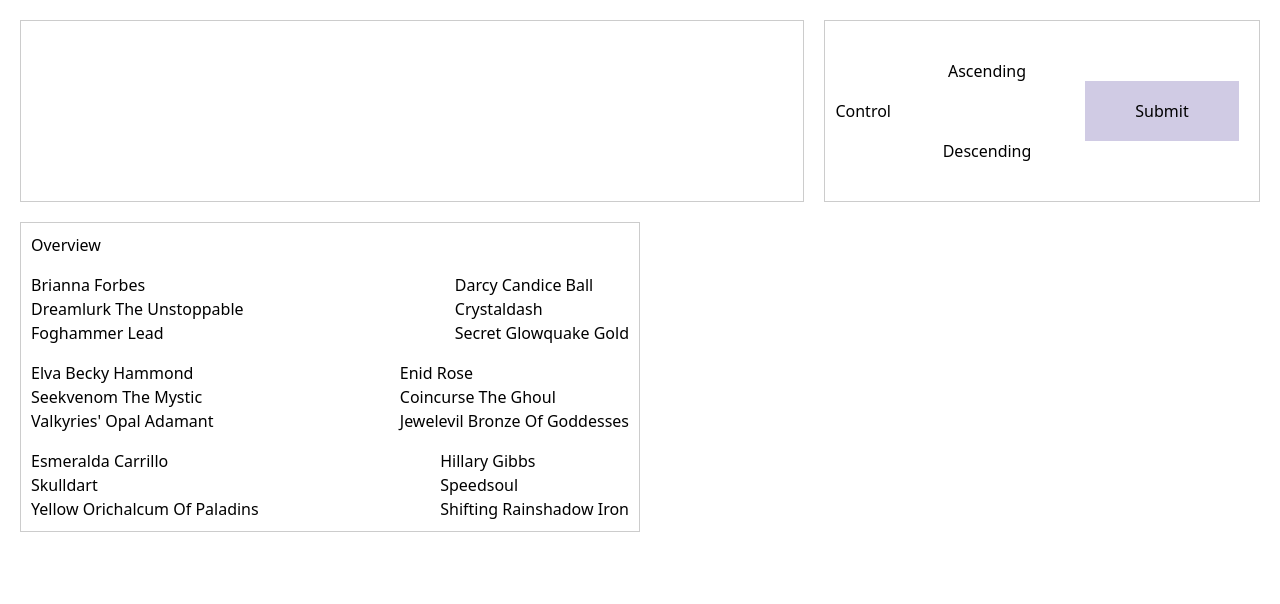
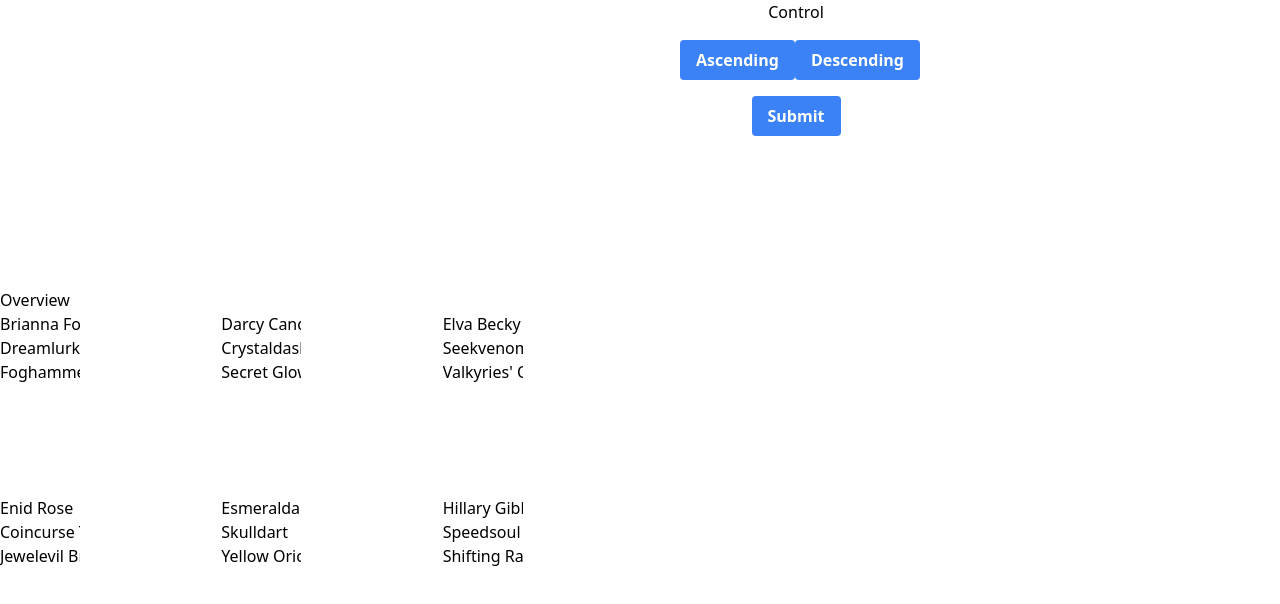
Before and after one commit to dsaric00/card-game-v2, a React (Vite) app: page / in a window 1280 px wide. Shown: the top 604 px of the page. Built offline with nearby package versions, Linux system fonts and the light colour scheme.

Commit message:
Tailwind Css added

```diff
--- a/src/App.css
+++ b/src/App.css
@@ -2,43 +2,43 @@
 @tailwind components;
 @tailwind utilities;
 
-/* Stilovi za glavni kontejner */
+/*
 
 
 .main-container {
     display: flex;
-    flex-direction: column; /* Prikazuje sadržaj vertikalno */
+    flex-direction: column;
     padding: 20px;
   }
 
-  /* Stilovi za gornji kontejner (left-container i right-container) */
+
   .top-container {
     display: flex;
-    justify-content: space-between; /* Raspoređuje sadržaj lijevo i desno */
-    margin-bottom: 20px; /* Razmak između gornjeg i donjeg kontejnera */
+    justify-content: space-between;
+    margin-bottom: 20px;
   }
 
-  /* Stilovi za lijevi kontejner (detalji i popis igrača) */
+
   .left-container {
-    flex: 2; /* Lijevi kontejner zauzima više prostora */
-    border: 1px solid #ccc; /* Primjer granice */
+    flex: 2;
+    border: 1px solid #ccc;
     padding: 10px;
     margin-right: 20px;
   }
 
-  /* Stilovi za desni kontejner (sortiranje) */
+
   .right-container {
-    flex: 1; /* Desni kontejner zauzima manje prostora */
-    border: 1px solid #ccc; /* Primjer granice */
+    flex: 1;
+    border: 1px solid #ccc;e
     padding: 10px;
     padding-right: 10px;
     text-align: center;
 
   }
 
-  /* Stilovi za donji kontejner Overview*/
+
   .bottom-container {
-    border: 1px solid #ccc; /* Primjer granice */
+    border: 1px solid #ccc;
     padding: 10px;
     width: 50%;
   }
@@ -56,17 +56,8 @@
     background-color: rgb(208, 203, 228);
   }
 
-
-  .card-flex {
-    display: flex;
-    flex-wrap: wrap;
-    gap: 1rem; /* razmak između karata */
-    justify-content: space-between; /* ravnomjerno raspoređivanje karata */
-    margin-top: 1rem;
-  }
-
   .card {
-    flex-basis: calc(33.33% - 1rem); /* širina 1/3, smanjena za razmak */
+    flex-basis: calc(33.33% - 1rem);
     background-color: #f0f0f0;
     text-overflow: ellipsis;
     padding: 2.5rem;
@@ -75,7 +66,7 @@
     box-sizing: border-box;
     white-space: nowrap;
     overflow: hidden;
-    text-overflow: ellipsis;
+    text-overflow: ellipsis !important;
 
 
   }
@@ -89,4 +80,4 @@
   .selected {
     background-color: red !important;
     color: white;
-  }
+  }*/
--- a/src/App.tsx
+++ b/src/App.tsx
@@ -38,16 +38,16 @@ const App: React.FC = () => {
   };
 
   return (
-    <div className='main-container'>
-      <div className='top-container'>
-        <div className='left-container'>
+    <div className=' grid-cols-2 grid-rows-2'>
+      <div className='grid gap-6 grid-cols-2'>
+        <div className='w-100 h-72  justify-start' >
           {selectedPlayer && <Details player={selectedPlayer} />}
         </div>
-        <div className='right-container'>
+        <div className='w-72 h-72  justify-end'>
           <Sort onSort={handleSort} />
         </div>
       </div>
-      <div className='bottom-container'>
+      <div className='w-1/2 h-1/3'>
         <PlayerList players={players} onSelect={handleSelectPlayer} />
       </div>
     </div>
--- a/src/components/Details.tsx
+++ b/src/components/Details.tsx
@@ -10,8 +10,7 @@ interface DetailsPtops{
 }
  const Details =({player}: DetailsPtops)=>{
     return(
-        <div>
-            <h1 className="text-9xl text-red-500">Hello World!</h1>
+        <div className="slide">
             <h2>Details:</h2>
             <h2> Real Name: {player.realName}</h2>
             <h2> Player Name: {player.playerName}</h2>
--- a/src/components/Overview.tsx
+++ b/src/components/Overview.tsx
@@ -23,9 +23,9 @@ useEffect(()=>{
 return (
     <div>
     <h2>Overview</h2>
-    <div className='card-flex'>
+    <div className='grid gap-6 grid-cols-3 grid-rows-2'>
       {localPlayers.map((player) => (
-        <div   key={player.id} onClick={() => onSelect(player)}>
+        <div  className='w-20 h-40 truncate hover:text-clip ' key={player.id} onClick={() => onSelect(player)}>
           <p>{player.realName}</p>
           <p>{player.playerName}</p>
           <p>{player.asset}</p>
--- a/src/components/Sort.tsx
+++ b/src/components/Sort.tsx
@@ -24,25 +24,25 @@ const Sort = ({ onSort }:SortProps) => {
   };
 
   return (
-    <form onSubmit={handleSubmit} className="flex items-center">
+    <form onSubmit={handleSubmit} className="text-center">
       <h1>Control</h1>
       <div className="ml-2">
         <button
-          className={`btn btn-primary ${order === 'asc' ? 'selected' : ''}`}
+          className={` ${order === 'asc' } bg-blue-500 hover:bg-red-700 text-white font-bold py-2 px-4 mt-4 rounded `   }
           type="button"
           onClick={() => handleSort1('asc')}
         >
           Ascending
         </button>
         <button
-          className={`btn btn-primary ${order === 'desc' ? 'selected' : ''}`}
+          className={` ${order === 'desc' }  bg-blue-500 hover:bg-red-700 text-white font-bold py-2 px-4 mt-4 rounded  `}
           type="button"
           onClick={() => handleSort1('desc')}
         >
           Descending
         </button>
       </div>
-      <button className="submit btn btn-success" type="submit">
+      <button className=" bg-blue-500 hover:bg-green-700 text-white font-bold py-2 px-4 mt-4 rounded" type="submit">
         Submit
       </button>
     </form>
```
